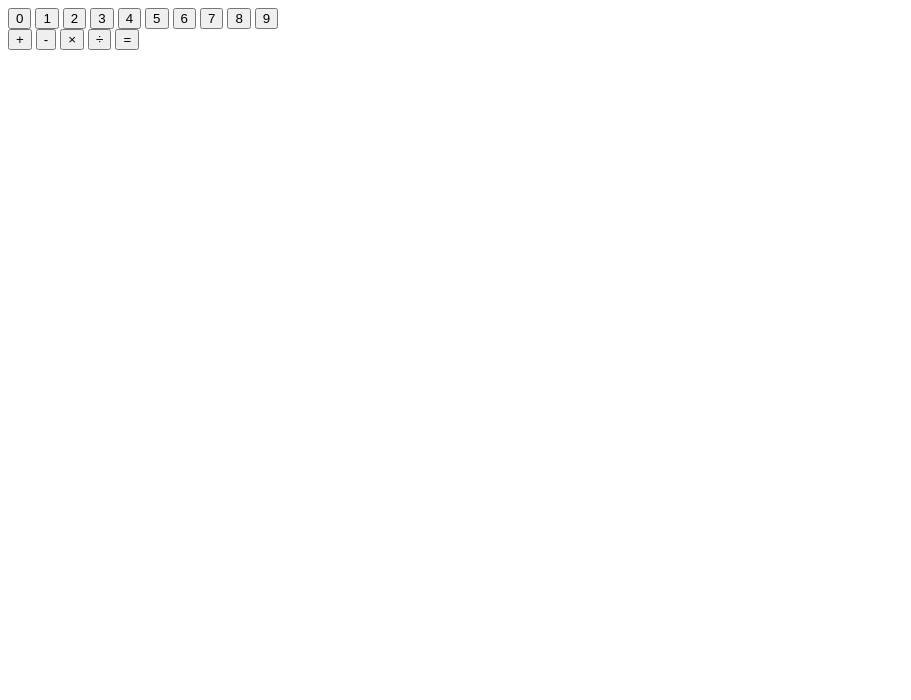
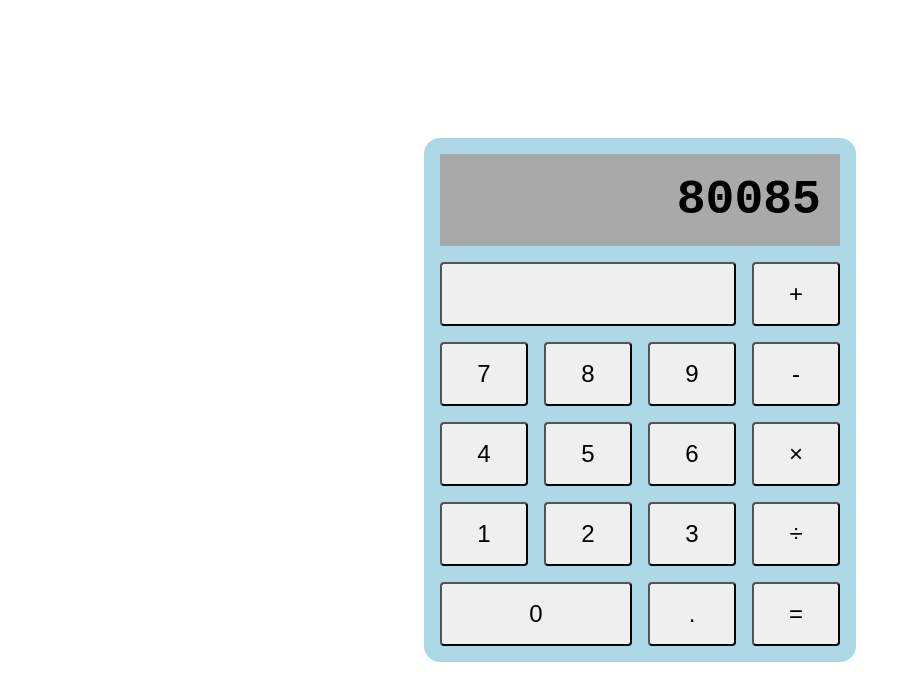
Before and after one commit to splot-cell/odin-project-calculator, a plain HTML site: page index.html in a window 1280 px wide. Shown: the whole page, without its empty margins (0-911 px from the left). Drawn offline with Linux system fonts and the light colour scheme.

Commit message:
Add basic style

```diff
--- a/index.html
+++ b/index.html
@@ -10,27 +10,26 @@
 </head>
 <body>
     <div class="container">
-        <div class="screen"></div>
+        <div class="screen">80085</div>
         <div class="buttons">
-            <div class="digits">
-                <button id="0">0</button>
-                <button id="1">1</button>
-                <button id="2">2</button>
-                <button id="3">3</button>
-                <button id="4">4</button>
-                <button id="5">5</button>
-                <button id="6">6</button>
-                <button id="7">7</button>
-                <button id="8">8</button>
-                <button id="9">9</button>
-            </div>
-            <div class="operators">
-                <button id="+">+</button>
-                <button id="-">-</button>
-                <button id="*">&times;</button>
-                <button id="/">&divide;</button>
-                <button id="=">=</button>
-            </div>
+            <button id="filler"></button>
+            <button id="add">+</button>
+            <button id="seven">7</button>
+            <button id="eight">8</button>
+            <button id="nine">9</button>
+            <button id="subtract">-</button>
+            <button id="four">4</button>
+            <button id="five">5</button>
+            <button id="six">6</button>
+            <button id="multiply">&times;</button>
+            <button id="one">1</button>
+            <button id="two">2</button>
+            <button id="three">3</button>
+            <button id="divide">&divide;</button>
+            <button id="zero">0</button>
+            <button id="point">.</button>
+
+            <button id="equals">=</button>
         </div>
     </div>
 
--- a/style.css
+++ b/style.css
@@ -0,0 +1,44 @@
+body {
+    margin: 0px;
+    font-family: 'Courier New', Courier, monospace;
+    height: 100vh;
+    display: flex;
+    justify-content: center;
+    align-items: center;
+}
+
+.container {
+    flex: 0 1 400px;
+    background-color: lightblue;
+    padding: 1rem;
+    border-radius: 1rem;
+}
+
+.screen {
+    text-align: end;
+    font-size: 3em;
+    font-weight: 600;
+    padding: 0.4em;
+    background-color: darkgray;
+    margin-bottom: 1rem;
+}
+
+.buttons {
+    display: grid;
+    grid-template-columns: repeat(4, 1fr);
+    gap: 1rem;
+}
+
+button {
+    border-radius: 0.25rem;
+    height: 4rem;
+    font-size: 1.5rem;
+}
+
+#filler {
+    grid-column: 1 / 4;
+}
+
+#zero {
+    grid-column: 1 / 3;
+}
```
